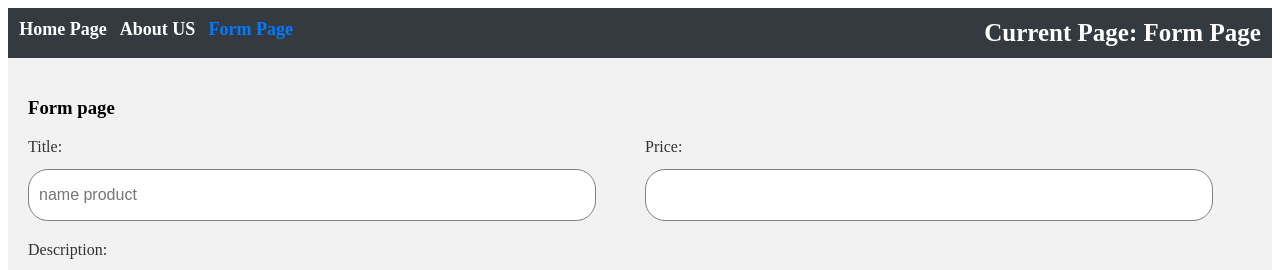
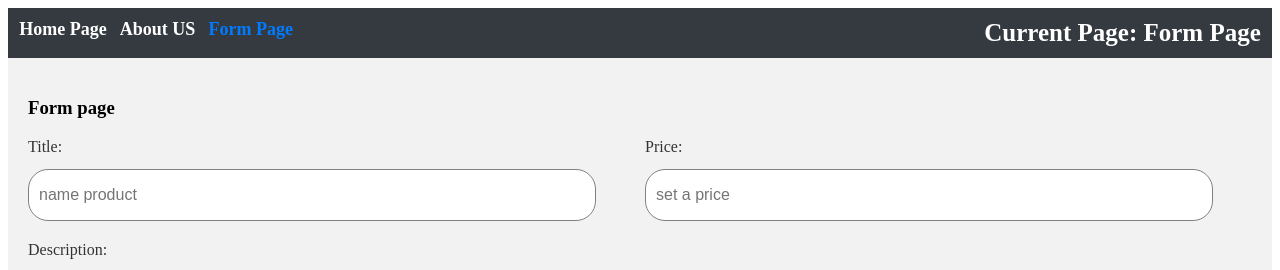
Before and after one commit to Syderi/ReactComponentsWeek1, a React (Vite) app in the folder rs-week1/: page /form in a window 1280 px wide. Shown: the top 270 px of the page. Built offline with nearby package versions, Linux system fonts and the light colour scheme.

Commit message:
fix: input price

```diff
--- a/rs-week1/src/components/pages/formPage/FormPage.tsx
+++ b/rs-week1/src/components/pages/formPage/FormPage.tsx
@@ -145,7 +145,7 @@ class FormPage extends Component<IFormPageProps, IFormPageState> {
   };
 
   checkValidAllInputs = () => {
-    const priceValid = validatePrice(this.inputPriceRef);
+    const priceValid = validatePrice(this.inputPriceRef, /^\d+$/);
     const titleValid = validateText(this.inputTitleRef);
     const descriptionValid = validateText(this.inputDescriptionRef);
     this.setState({ spanPriceValid: priceValid });
@@ -209,9 +209,9 @@ class FormPage extends Component<IFormPageProps, IFormPageState> {
       this.inputDescriptionRef.current.value = '';
     }
 
-    const newPrice = '';
+    let newPrice = '';
     if (this.inputPriceRef.current) {
-      newDescription = this.inputPriceRef.current.value;
+      newPrice = this.inputPriceRef.current.value;
       this.inputPriceRef.current.value = '';
     }
 
@@ -261,6 +261,14 @@ class FormPage extends Component<IFormPageProps, IFormPageState> {
     }
   };
 
+  // handleInputPrice = () => {
+  //   if (this.inputPriceRef.current) {
+  //     this.inputPriceRef.current.value = this.inputPriceRef.current.value.replace(/\D/g, '');
+  //   }
+  //   // const input = event.currentTarget;
+  //   // input.value = input.value.replace(/\D/g, '');
+  // };
+
   render() {
     const {
       products,
@@ -296,7 +304,14 @@ class FormPage extends Component<IFormPageProps, IFormPageState> {
                 <span className="form-input-span-error">Error</span>
               )}
             </label>
-            <input type="number" id="price-input" ref={this.inputPriceRef} />
+            <input
+              type="number"
+              inputMode="numeric"
+              id="price-input"
+              ref={this.inputPriceRef}
+              placeholder="set a price"
+              // onInput={this.handleInputPrice}
+            />
           </div>
           <div className="form-input">
             <label htmlFor="description-input">
--- a/rs-week1/src/components/pages/formPage/Validate.ts
+++ b/rs-week1/src/components/pages/formPage/Validate.ts
@@ -6,33 +6,29 @@ function validateText(
 ) {
   if (ref && ref.current) {
     if (ref.current.value.match(regex) && ref.current.value.length >= 5) {
-      // console.log('true');
       ref.current.style.borderColor = 'gray';
       return true;
     }
     ref.current.style.borderColor = 'red';
   }
-  // console.log('false');
   return false;
 }
 
-function validatePrice(ref: React.RefObject<HTMLInputElement> | null, regex = '') {
+function validatePrice(ref: React.RefObject<HTMLInputElement> | null, regex: RegExp) {
   if (ref && ref.current) {
+    ref.current.value = ref.current.value.replace(/\D/g, '');
+
     if (ref.current.value.match(regex) && +ref.current.value > 0) {
-      // console.log('true');
       ref.current.style.borderColor = 'gray';
       return true;
     }
     ref.current.style.borderColor = 'red';
   }
-  // console.log('false');
   return false;
 }
 
 function validateFirstSubmitButton(ref: HTMLInputElement) {
-  // console.log(ref);
   if (ref) {
-    // console.log(ref.value.length);
     if (ref.value.length > 0) {
       return true;
     }
```
